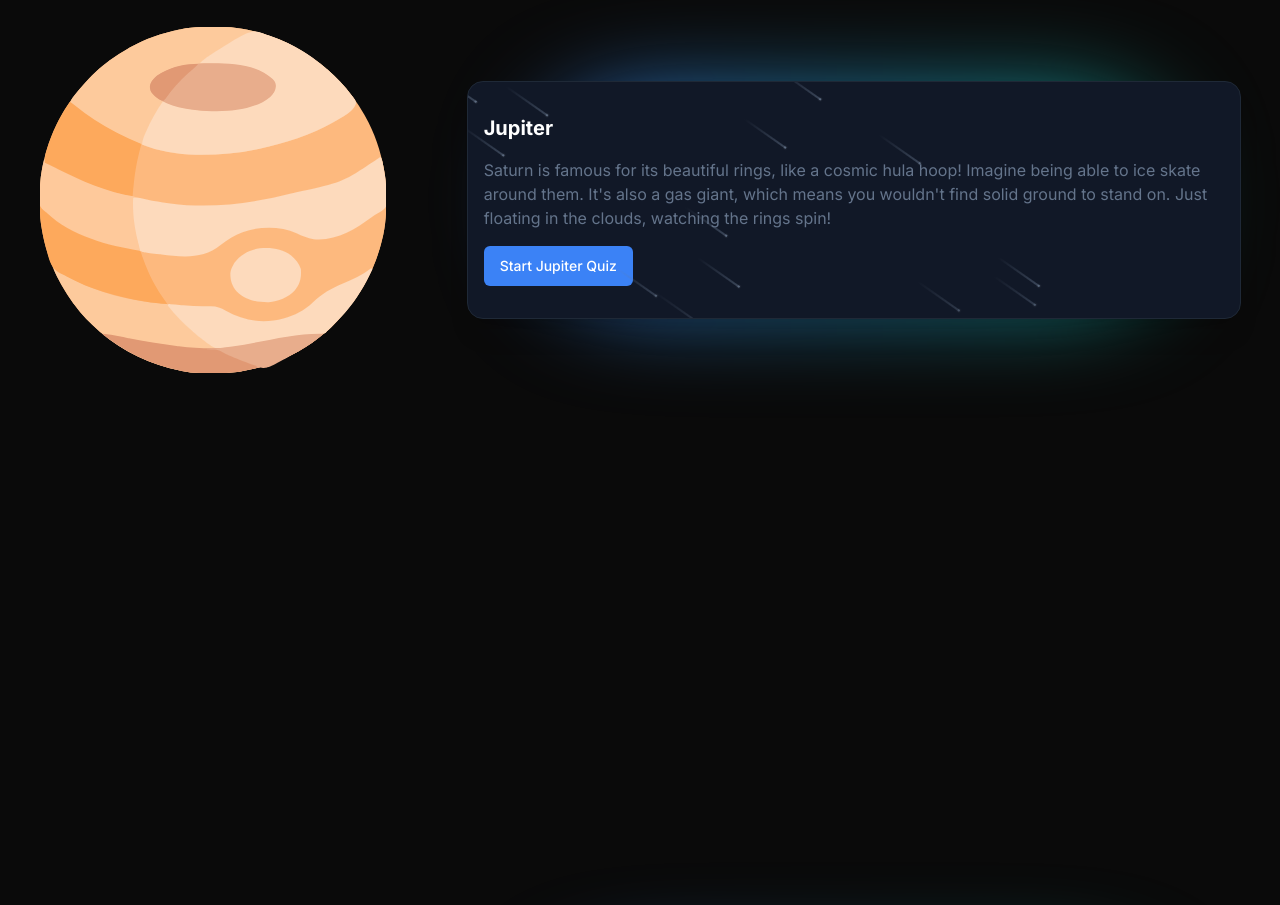
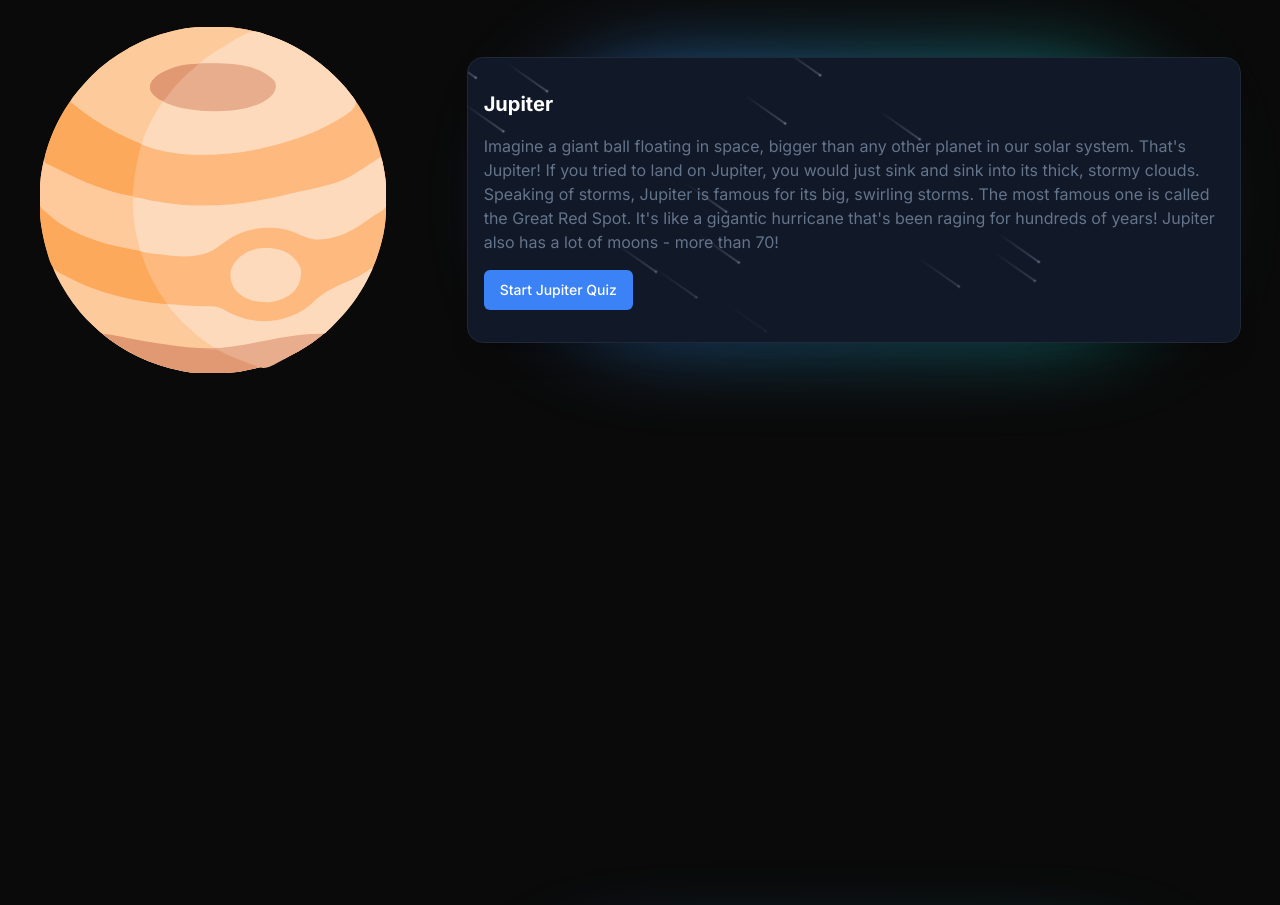
Before and after one commit to Criseda/student_hack_2024, a Next.js app: page /home in a window 1280 px wide. Shown: the part 5420-6325 px from the top of the page. Built offline with nearby package versions, Linux system fonts and the light colour scheme.

Commit message:
Changed the description of Jupiter so that it didn't have the same description as Saturn and also changed the quiz for uranus to take the correct answers

```diff
--- a/src/components/Planets.tsx
+++ b/src/components/Planets.tsx
@@ -74,8 +74,8 @@ const planetsInfo = [
   },
   {
     name: "Jupiter",
-    info: "Saturn is famous for its beautiful rings, like a cosmic hula hoop! Imagine being able to ice skate around them. It's also a gas giant, which means you wouldn't find solid ground to stand on. Just floating in the clouds, watching the rings spin!",
-  },
+    info: "Imagine a giant ball floating in space, bigger than any other planet in our solar system. That's Jupiter! If you tried to land on Jupiter, you would just sink and sink into its thick, stormy clouds. Speaking of storms, Jupiter is famous for its big, swirling storms. The most famous one is called the Great Red Spot. It's like a gigantic hurricane that's been raging for hundreds of years! Jupiter also has a lot of moons - more than 70! "
+},
   {
     name: "Saturn",
     info: "Saturn is famous for its beautiful rings, like a cosmic hula hoop! Imagine being able to ice skate around them. It's also a gas giant, which means you wouldn't find solid ground to stand on. Just floating in the clouds, watching the rings spin!",
--- a/src/components/Quizes.tsx
+++ b/src/components/Quizes.tsx
@@ -783,7 +783,7 @@ export function UranusQuiz({
   const [isOpen, setIsOpen] = useState(false);
 
   const handleSubmit = () => {
-    const correctAnswers = ["planet", "zero", "blue"];
+    const correctAnswers = ["planet", "13", "blue"];
     const userAnswers = [answer1, answer2, answer3];
     const isCorrect = correctAnswers.every(
       (answer, index) => answer === userAnswers[index]
```
